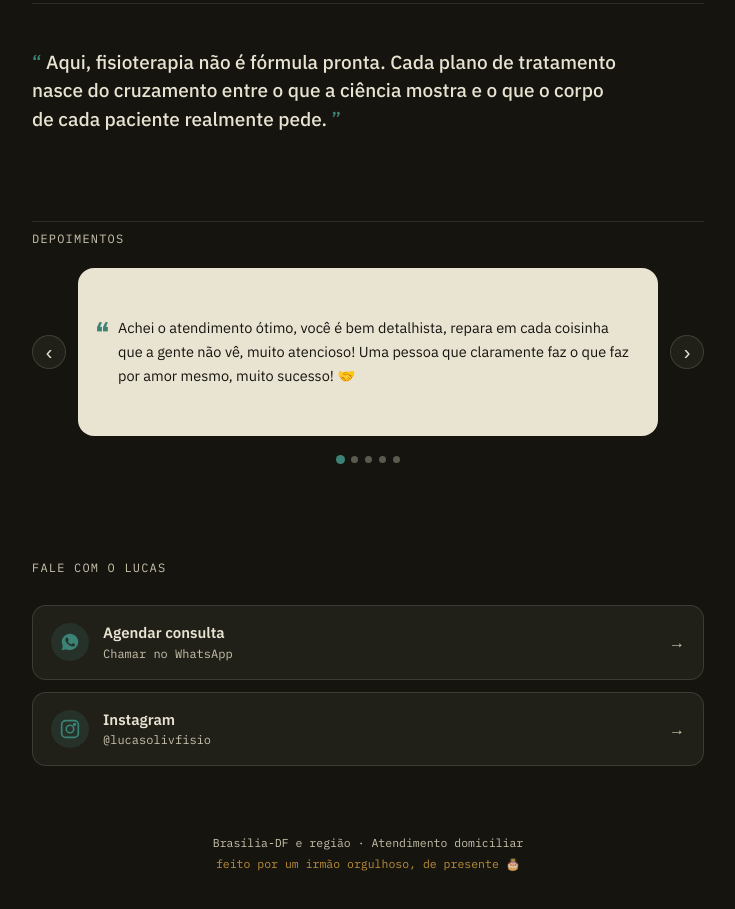
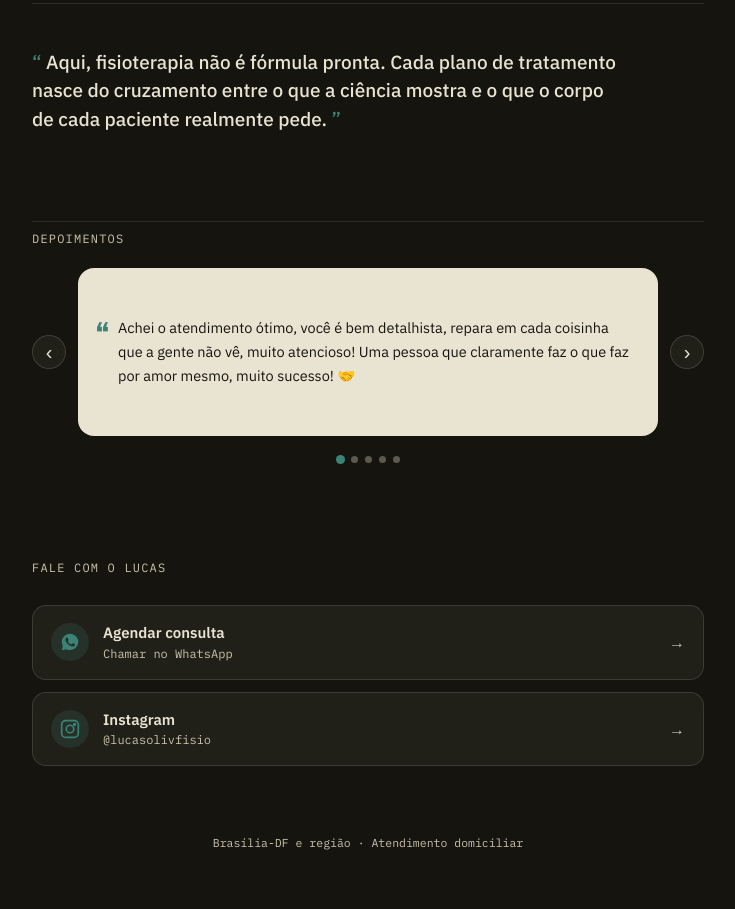
Before and after one commit to devjoaovofc/LucasFisio, a plain HTML site: page index.html in a window 1280 px wide. Shown: the part 2219-3128 px from the top of the page, without its empty margins (272-1007 px from the left). Drawn offline with Linux system fonts and the light colour scheme.

Commit message:
Update index.html

```diff
--- a/index.html
+++ b/index.html
@@ -582,7 +582,7 @@ main{ max-width:var(--max); margin:0 auto; padding:0 24px; position:relative; z-
 
 <footer class="footer">
   <p>Brasília-DF e região · Atendimento domiciliar</p>
-  <p class="credit">feito por um irmão orgulhoso, de presente 🎂</p>
+
 </footer>
 
 <script>
```
